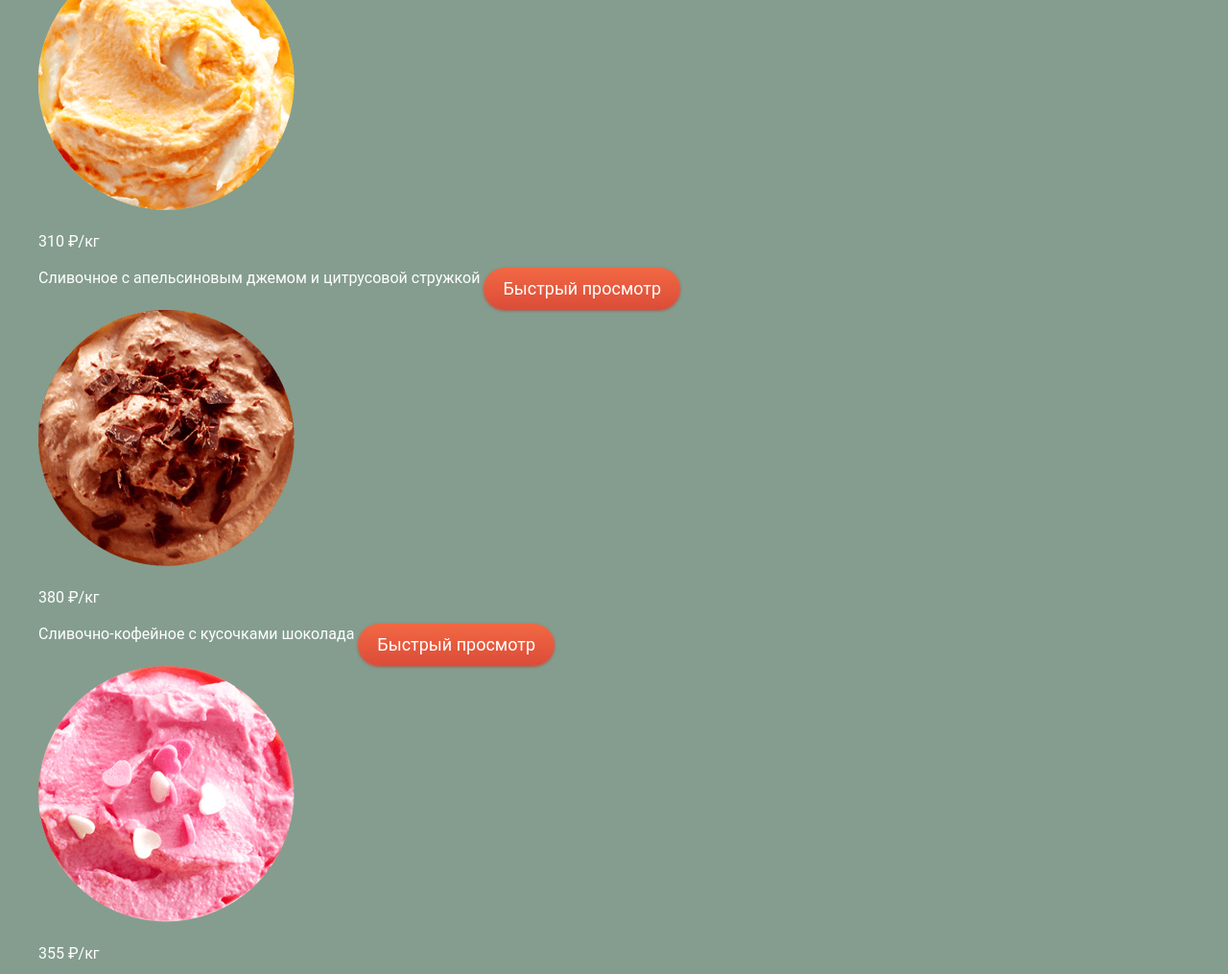
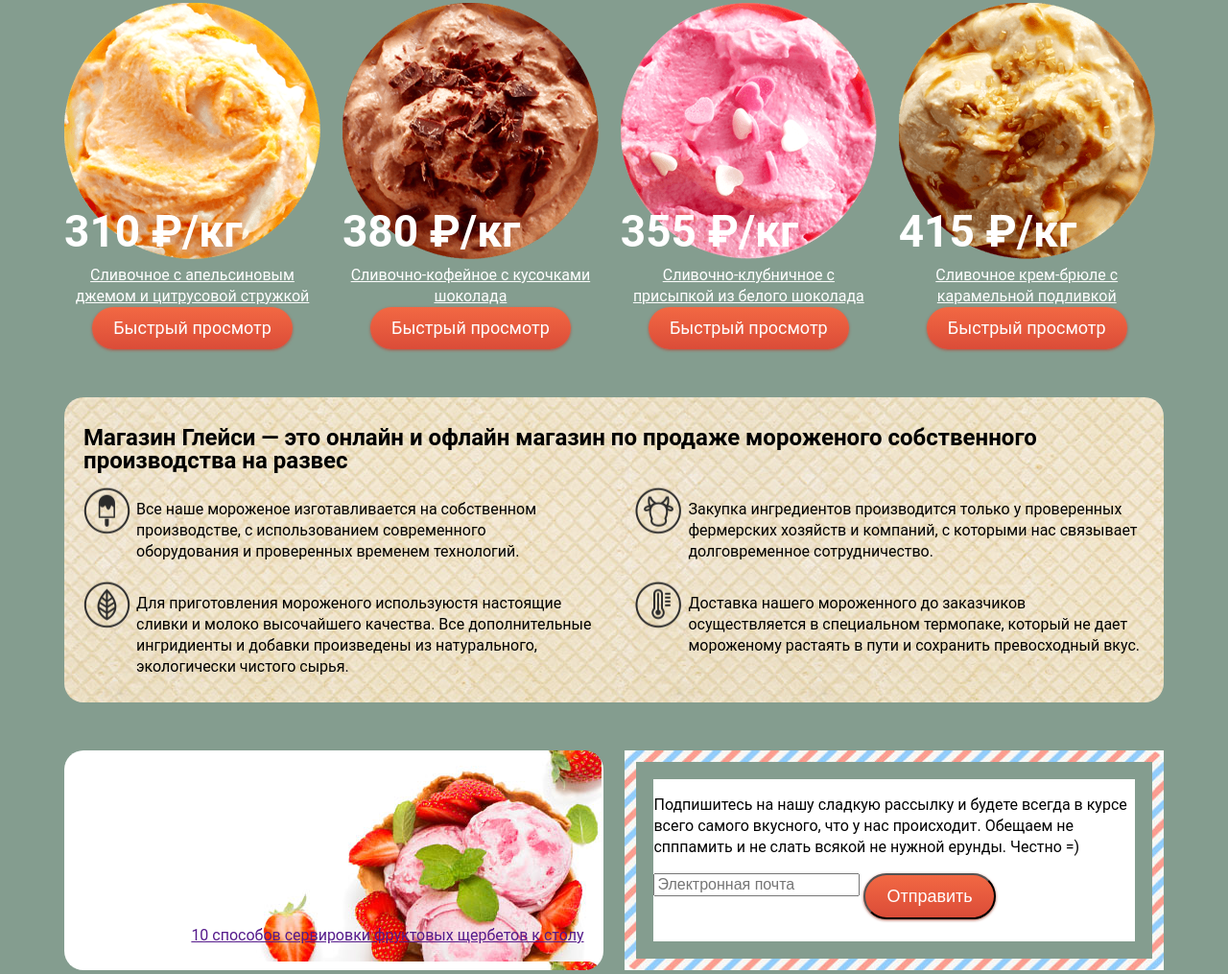
Before and after one commit to Grevinna/66820-gllacy, a plain HTML site: page index.html in a window 1280 px wide. Shown: the part 920-1935 px from the top of the page at 96% size. Drawn offline with Linux system fonts and the light colour scheme.

Commit message:
первичная стилизация остановилась на почте

```diff
--- a/css/style.css
+++ b/css/style.css
@@ -12,12 +12,15 @@ h1 {
   font-size: 35px;
   color: #000000;
   font-weight: bold;
+  margin: 0px;
 }
 
 h2 {
-  font-size: 24px;
-  color: #000000;
+  font-size: 35px;
+  color: #ffffff;
   font-weight: bold;
+  margin: 0px;
+  line-height: 1;
 }
 
 .btn {
@@ -30,7 +33,7 @@ h2 {
   vertical-align: top;
   background-image: linear-gradient(#f26843, #db4c38);
   border-radius: 25px;
-  padding: 10px 20px;
+  padding: 10px 22px;
   color: #ffffff;
   text-align: center;
   vertical-align: top;
@@ -87,7 +90,7 @@ h2 {
 
 .content-wrapper {
   width: 100%;
-	max-width: 1200px;
+	max-width: 1146px;
   min-width: 940px;
   margin: 0 auto;
   padding: 0 25px;
@@ -236,7 +239,8 @@ h2 {
   position: relative;
   text-align: center;
   color: #ffffff;
-  margin-top: 250px
+  margin-top: 270px;
+  margin-bottom: 40px;
 }
 
 .slide {
@@ -324,6 +328,114 @@ h2 {
 
 
 
+.section-main {
+  display: flex;
+  justify-content: space-between;
+  margin-bottom: 50px;
+}
+
+
+/*stocks*/
+
+
+.stock {
+  position: relative;
+  box-sizing: border-box;
+  width: 49%;
+  min-height: 229px;
+  border-radius: 20px;
+  padding: 20px;
+}
+
+.raspberries {
+  background-image: url("../img/raspberries.jpg");
+}
+
+.chocolate {
+  background-image: url("../img/chocolate.jpg");
+}
+
+.stock-link {
+  position: absolute;
+  right: 20px;
+  bottom: 25px;
+}
+
+
+/*goods*/
+
+
+.goods-item {
+  position: relative;
+  margin-right: 2%;
+  text-align: center;
+}
+
+.goods-price {
+  position: absolute;
+  top:50%;
+  font-size: 46px;
+  font-weight: 700;
+}
+
+.goods-name {
+  color: #ffffff;
+}
+
+
+
+/*promo*/
+
+.promo {
+  justify-content: space-between;
+  flex-wrap: wrap;
+  border-radius: 20px;
+  background-image: url("../img/wafer.jpg");
+  padding: 30px 20px 10px;
+}
+
+.promo-name {
+  font-size: 24px;
+  font-weight: 600;
+  color: #000000;
+  margin: 0px;
+  margin-bottom: 12px;
+}
+
+.promo-text {
+  position: relative;
+  width: 43%;
+  margin-left: 55px;
+  color:  #000000;
+}
+
+.cow::before {
+  transform: translate(-55px, -25%);
+  width: 48px;
+  height: 49px;
+  background-position: -10px -330px;
+}
+
+.ice::before {
+  transform: translate(-55px, -25%);
+  width: 49px;
+  height: 49px;
+  background-position: -10px -565px;
+}
+
+.sheet::before {
+  transform: translate(-55px, -25%);
+  width: 49px;
+  height: 49px;
+  background-position: -10px -1196px;
+}
+
+.thermometer::before {
+  transform: translate(-55px, -25%);
+  width: 48px;
+  height: 49px;
+  background-position: -10px -1265px;
+}
 
 
 
@@ -331,46 +443,22 @@ h2 {
 
 
 
+.strawberry {
+  background-image: url("../img/strawberry.jpg");
+}
 
 
-
-
-
-
-
-
-
-
-
-
-
-
-
-
-
-
-
-
-
-
-
-
-
-
-
-
-
-
-
-
-
-
-
-
-
-
-
-
+.mail-field {
+  border: 10px solid rgba(0, 0, 0, 0);
+  border-radius: 20px;
+  border-image-slice: 12;
+  border-image-source:
+    url("../img/mail-field.jpg");
+  background-clip: content-box;
+  background-color: #ffffff;
+  color: #000000;
+   border-image-width: auto;
+}
 
 
 
--- a/index.html
+++ b/index.html
@@ -125,7 +125,7 @@
 				<main class="main">
 
 					<section class="section-main stocks">
-						<div class="stock">
+						<div class="stock raspberries">
 							<h2 class="stock-name">
 								Малинка даром!
 							</h2>
@@ -134,7 +134,7 @@
 							</p>
 							<a class="stock-link btn" href="#">Хочу варенье!</a>
 						</div>
-						<div class="stock">
+						<div class="stock chocolate">
 							<h2 class="stock-name">
 								Шоколадки даром!
 							</h2>
@@ -153,7 +153,7 @@
 							<p class="goods-price">
 								310 &#8381;/кг
 							</p>
-							<a class="goods-name">
+							<a class="goods-name" href="#">
 								Сливочное с апельсиновым джемом и цитрусовой стружкой
 							</a>
 							<a href="#" class="look btn">Быстрый просмотр</a>
@@ -165,7 +165,7 @@
 							<p class="goods-price">
 								380 &#8381;/кг
 							</p>
-							<a class="goods-name">
+							<a class="goods-name" href="#">
 								Сливочно-кофейное с кусочками шоколада
 							</a>
 							<a href="#" class="look btn">Быстрый просмотр</a>
@@ -177,7 +177,7 @@
 							<p class="goods-price">
 								355 &#8381;/кг
 							</p>
-							<a class="goods-name">
+							<a class="goods-name" href="#">
 								Сливочно-клубничное с присыпкой из белого шоколада
 							</a>
 							<div class="block-look">
@@ -191,7 +191,7 @@
 							<p class="goods-price">
 								415 &#8381;/кг
 							</p>
-							<a class="goods-name">
+							<a class="goods-name" href="#">
 								Сливочное крем-брюле с карамельной подливкой
 							</a>
 							<a href="#" class="goods-look btn">Быстрый просмотр</a>
@@ -200,22 +200,22 @@
 
 					<section class="section-main promo">
 						<h2 class="promo-name">Магазин Глейси  — это онлайн и офлайн магазин по продаже мороженого собственного производства на развес</h2>
-						<p class="promo-text">
+						<p class="promo-text pseudo-image ice">
 							Все наше мороженое изготавливается на собственном производстве, с использованием современного оборудования и проверенных временем технологий.
 						</p>
-						<p class="promo-text">
+						<p class="promo-text pseudo-image cow">
 							Закупка ингредиентов  производится только у проверенных фермерских хозяйств и компаний, с которыми нас связывает долговременное сотрудничество.
 						</p>
-						<p class="promo-text">
+						<p class="promo-text pseudo-image sheet">
 							Для приготовления мороженого используюстя настоящие сливки и молоко высочайшего качества. Все дополнительные ингридиенты и добавки произведены из натурального, экологически чистого сырья.
 						</p>
-						<p class="promo-text">
+						<p class="promo-text pseudo-image thermometer">
 							Доставка нашего мороженного до заказчиков осуществляется в специальном термопаке, который не дает мороженому растаять в пути и сохранить превосходный вкус.
 						</p>
 					</section>
 
 					<section class="section-main stocks">
-						<div class="stock">
+						<div class="stock strawberry">
 							<span class="stock-new">
 								Новое в нашем блоге
 							</span>
@@ -223,7 +223,7 @@
 								10 способов сервировки фруктовых щербетов к столу
 							</a>
 						</div>
-						<div class="stock">
+						<div class="stock mail-field">
 							<p class="stock-text">
 								Подпишитесь на нашу сладкую рассылку и будете всегда в курсе всего самого вкусного, что у нас происходит. Обещаем не спппамить и не слать всякой не нужной ерунды. Честно =)
 							</p>
```
